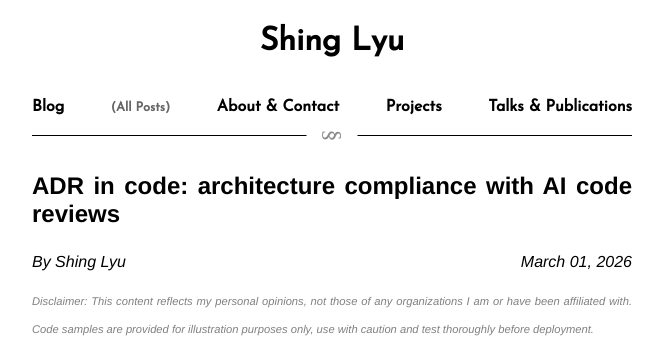
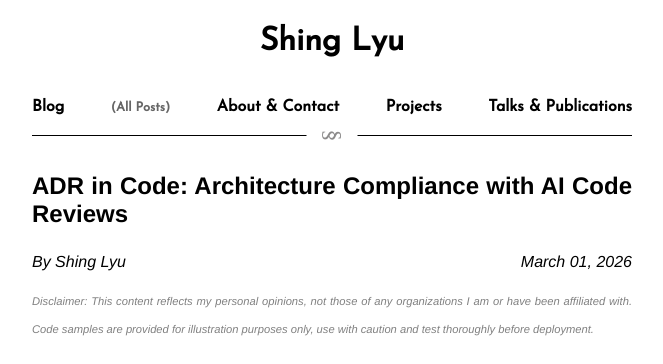
Before and after one commit to shinglyu/shinglyu.github.io, a Jekyll site: the page built from _posts/2026-03-01-ai-adr-code-review.md, in a window 1280 px wide and 900 px high. Shown: the top 364 px of the window, without its empty margins (308-971 px from the left). Built offline with Jekyll 4.4.1, drawn with Linux system fonts in a browser that asks for light colours; some of the changed text lies outside the part shown.

```diff
--- a/_posts/2026-03-01-ai-adr-code-review.md
+++ b/_posts/2026-03-01-ai-adr-code-review.md
@@ -1,6 +1,6 @@
 ---
 layout: post
-title: "ADR in code: architecture compliance with AI code reviews"
+title: "ADR in Code: Architecture Compliance with AI Code Reviews"
 categories: blog
 date: 2026-03-01 18:00:00 +0100
 excerpt_separator: <!--more-->
```
